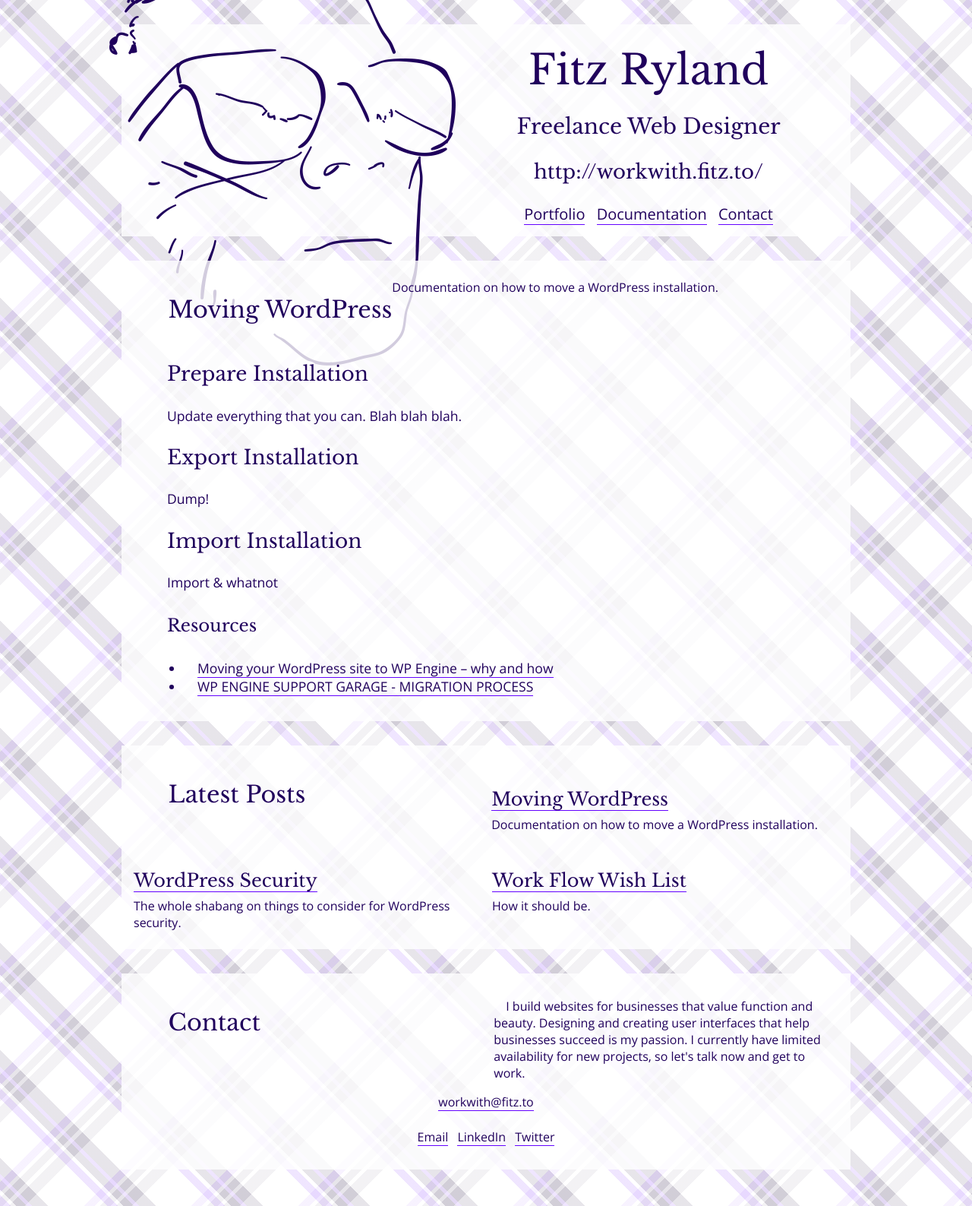
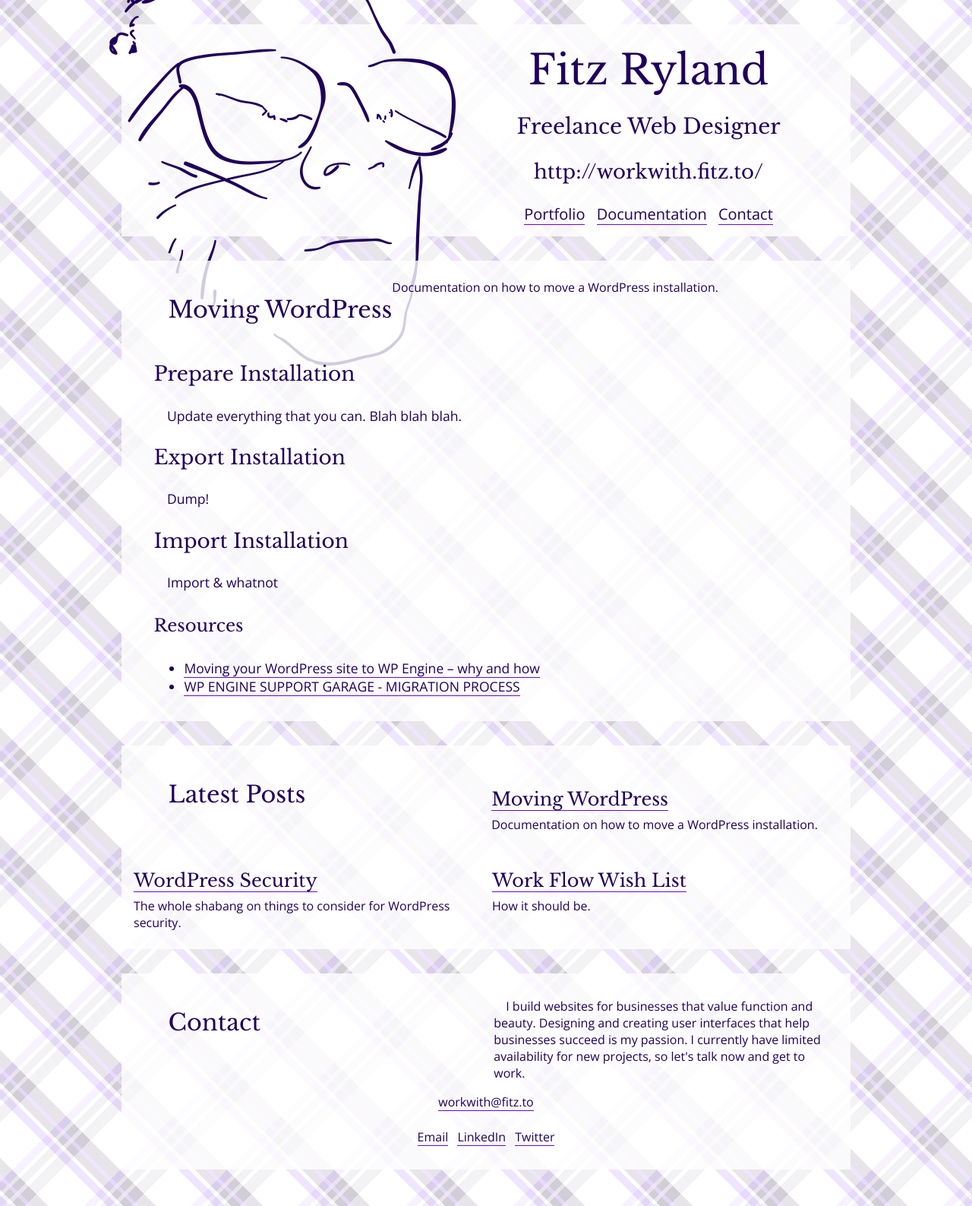
Before and after one commit to fitzryland/workwithfitzto, a Jekyll site: the page built from document/_posts/2013-06-21-movingwordpress.markdown, in a window 1280 px wide. Shown: the whole page at 76% size. Built offline with Jekyll 4.4.1, drawn with Linux system fonts in a browser that asks for light colours; nearby versions of some CDN libraries; comment, search, counter and statistics services are not loaded.

Commit message:
put indents only on p

```diff
--- a/css/main.css
+++ b/css/main.css
@@ -673,7 +673,7 @@
   h2,
   h3 {
     page-break-after: avoid; } }
-.section-desc, .document-content, .portfolio-description {
+.section-desc, .document-content p, .portfolio-description {
   text-indent: 1em; }
 
 * {
--- a/css/main.scss
+++ b/css/main.scss
@@ -477,7 +477,9 @@
 // o.`Y8b 88 88 Y88 Yb  "88 88  .o 88""        8I  dY Yb   dP Yb
 // 8bodP' 88 88  Y8  YboodP 88ood8 888888     8888Y"   YbodP   YboodP
 .document-content {
-	@extend %text-indent;
+	p {
+		@extend %text-indent;
+	}
 	@include break(tablet-andup) {
 		padding: 0 1.5em;
 	}
```
